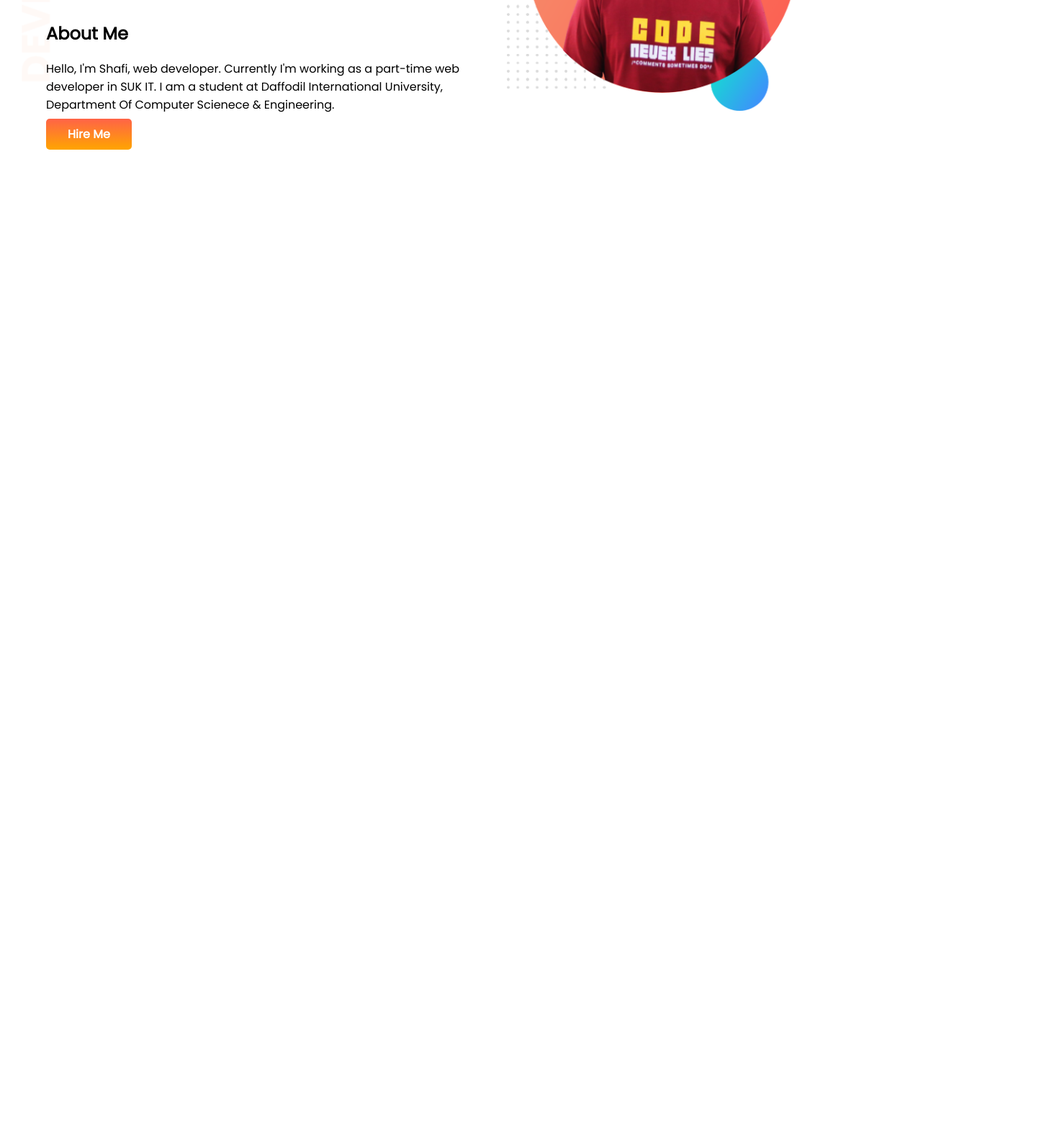
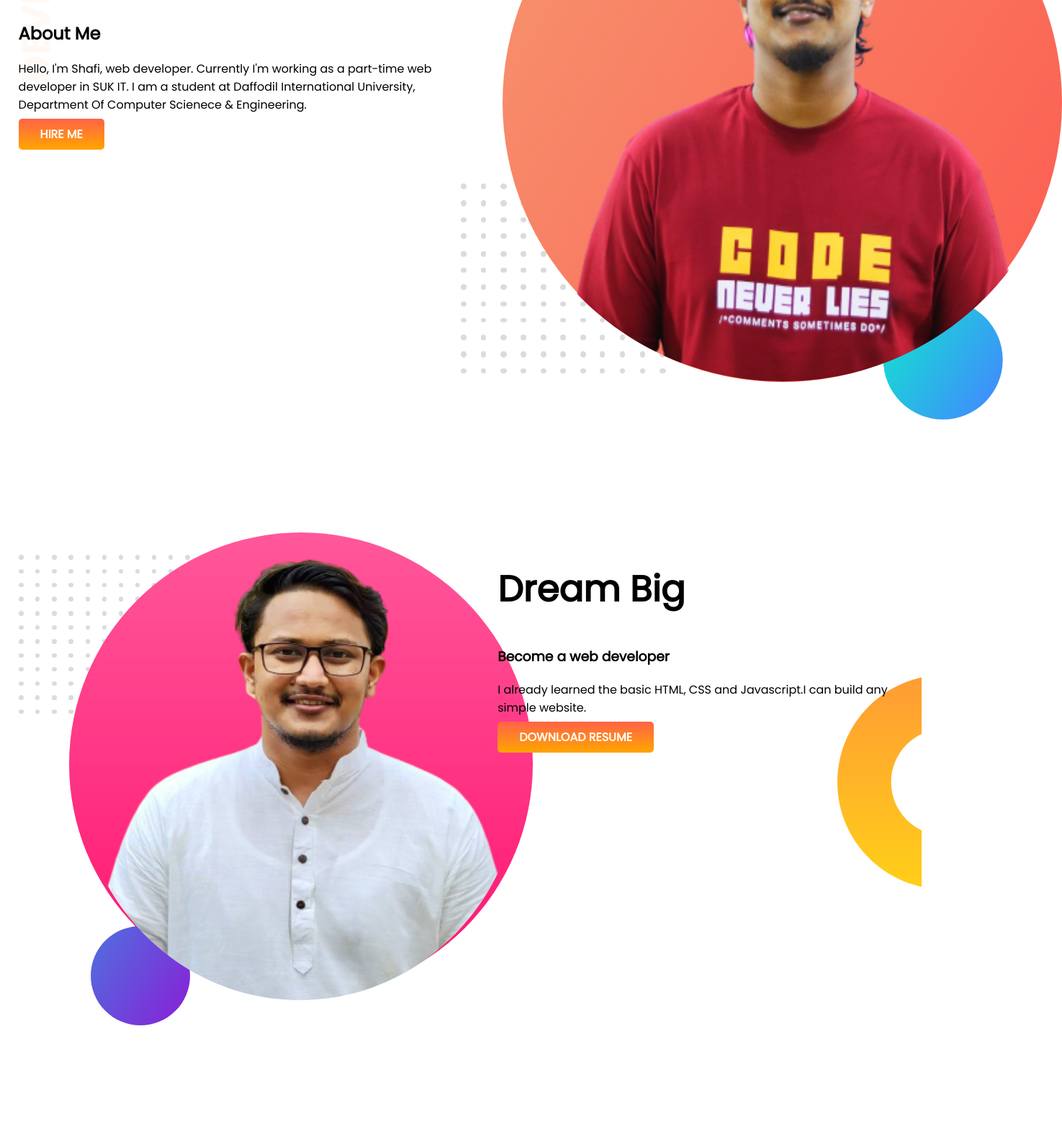
Before and after one commit to Shafiullahcse/my-portfolio, a plain HTML site: page index.html in a window 1280 px wide. Shown: the part 246-1829 px from the top of the page at 72% size, 1475 px wide, since content can reach past the window. Before the commit the page ends 800 px from the top, so only its background shows below. Drawn offline with Linux system fonts and the light colour scheme.

Commit message:
part two add

```diff
--- a/index.html
+++ b/index.html
@@ -13,26 +13,42 @@
 </head>
 <body>
     <section class="top-part">
-        <div class="about-part" >
+        <div class="half-width" >
              <h1>Welcome to</h1>
                 <h1> <span class="name">Shafi Ullah Khan</span>  World</h1>
 
                 <h2> About Me</h2>
                 <p>Hello, I'm Shafi, web developer. Currently I'm working as a part-time web developer in SUK IT. I am a student at Daffodil International University, Department Of Computer Scienece & Engineering.</p>
 
-                    <a class="link-button" target="_blank"  href="https://www.linkedin.com/in/shafi-ullah-khan-3b896a177/">Hire Me</a>
+                    <a class="link-button" target="_blank"  href="https://www.linkedin.com/in/shafi-ullah-khan-3b896a177/">HIRE ME</a>
 
 
         </div>
-        <div class="about-part">
+
+        <div class="half-width profile-pic">
+
             <img src="images/Shafibg.png" alt="">
+
         </div>
     </section>
-            <div>
 
-            </div>
-    <section>
+    <section class="part-two">
 
+        <div class="half-width">
+                <img src="images/shafibg2.png" alt="">
+        </div>
+
+        <div class="half-width">
+
+                <h1>Dream Big</h1>
+                <h3>Become a web developer</h3>
+                <p>
+                I already learned the basic HTML, CSS and Javascript.I can build any simple website.
+                </p>
+
+            <a class="link-button" target="_blank"  href="https://www.linkedin.com/in/shafi-ullah-khan-3b896a177/">DOWNLOAD RESUME</a>
+
+        </div>
     </section>
 </body>
 </html>
--- a/style.css
+++ b/style.css
@@ -10,14 +10,20 @@ h1 {
 }
 section {
   display: flex;
+  margin-bottom: 150px;
 }
-.about-part {
+.half-width {
   width: 50%;
-  padding-left: 5%;
+  padding-left: 2%;
 }
+
 .about-part img {
-  width: 70%;
+  width: 50%;
 }
+/* .profile-pic {
+  height: 150px;
+  width: 150px;
+} */
 .link-button {
   text-decoration: none;
   background-image: linear-gradient(tomato, orange);
@@ -30,3 +36,8 @@ section {
   background-image: url(images/top-banner.png);
   background-repeat: no-repeat;
 }
+.part-two {
+  background-image: url(images/dream-bg.png);
+  background-repeat: no-repeat;
+  background-position: right;
+}
```
